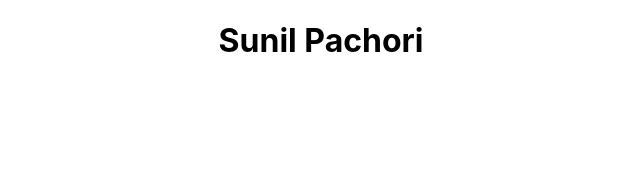
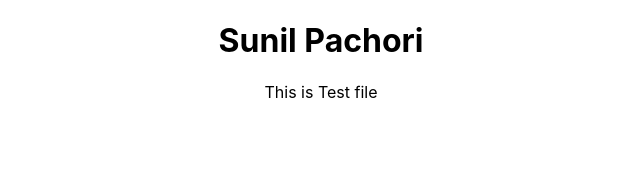
Before and after one commit to alphanoetechnologies/campaign-management-system, a React (Create React App) app in the folder frontend/: page / in a window 1280 px wide. Shown: the top 172 px of the page, without its empty margins (319-959 px from the left). Built offline with nearby package versions, Linux system fonts and the light colour scheme.

Commit message:
app file added

```diff
--- a/frontend/src/App.js
+++ b/frontend/src/App.js
@@ -5,6 +5,7 @@ function App() {
   return (
     <div className="App">
       <h1>Sunil Pachori</h1>
+      <p>This is Test file</p>
     </div>
   );
 }
```
